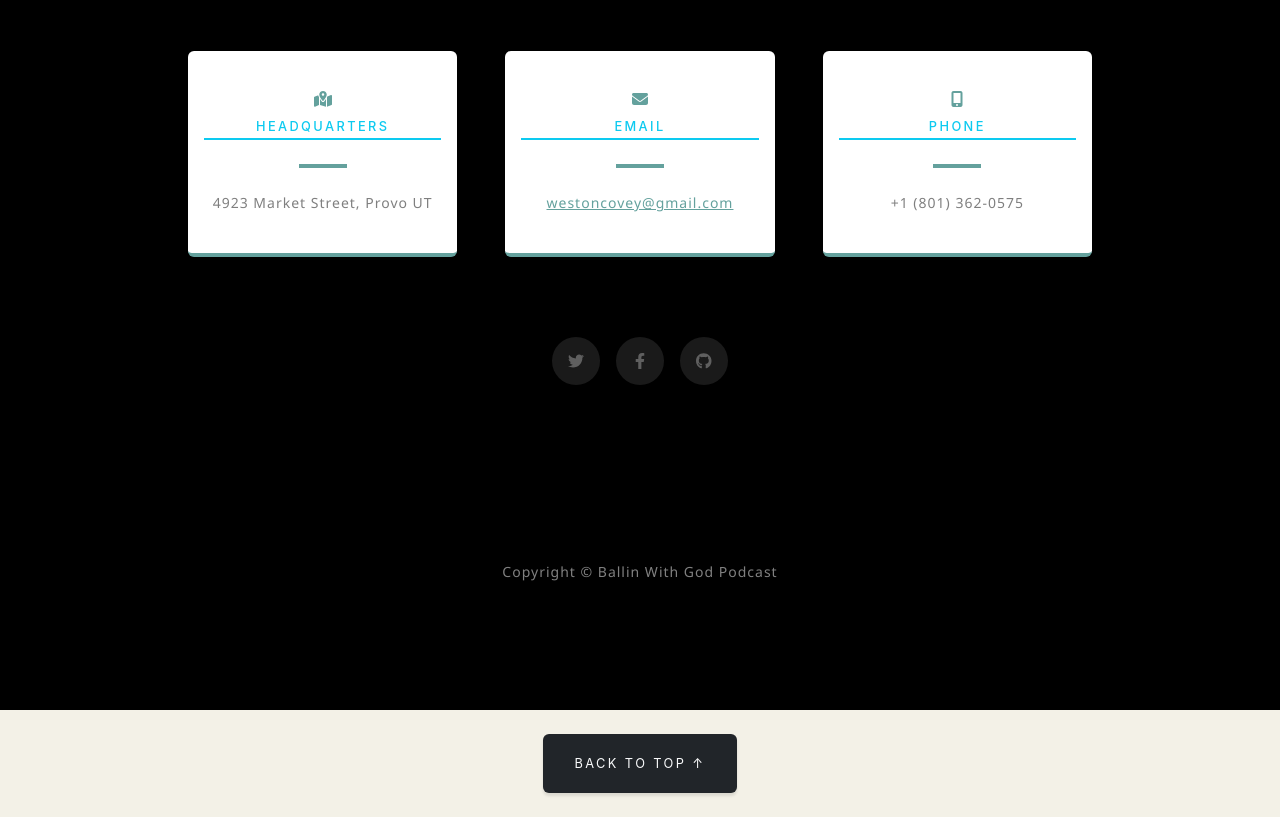
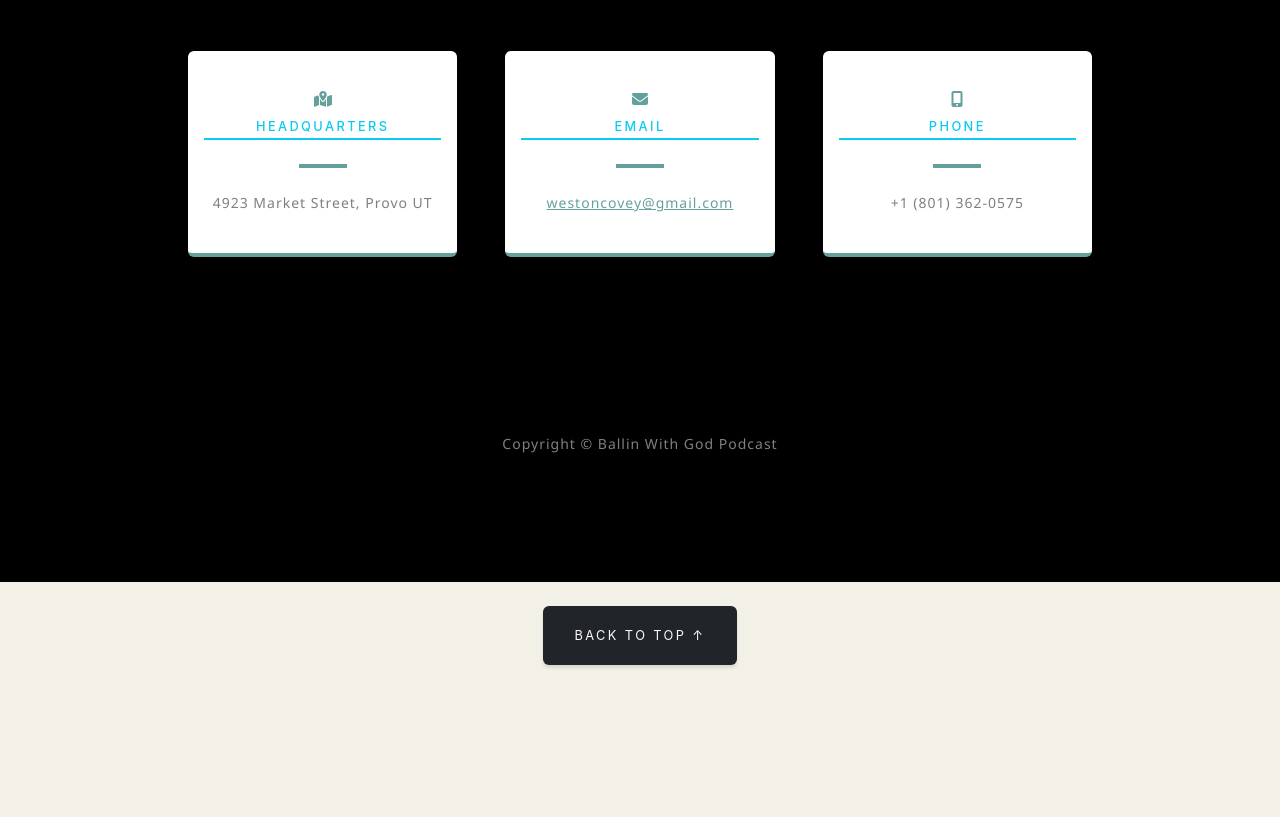
Before and after one commit to westoncovey23/IS201, a plain HTML site: page index.html in a window 1280 px wide. Shown: the part 3705-4522 px from the top of the page. After the commit the page ends 4394 px from the top, so only its background shows below. Drawn offline with nearby package versions, Linux system fonts and the light colour scheme.

Commit message:
Add files via upload

```diff
--- a/index.html
+++ b/index.html
@@ -203,11 +203,6 @@
                         </div>
                     </div>
                 </div>
-                <div class="social d-flex justify-content-center">
-                    <a class="mx-2" href="#!"><i class="fab fa-twitter"></i></a>
-                    <a class="mx-2" href="#!"><i class="fab fa-facebook-f"></i></a>
-                    <a class="mx-2" href="#!"><i class="fab fa-github"></i></a>
-                </div>
             </div>
         </section>
         <!-- Footer-->
```
